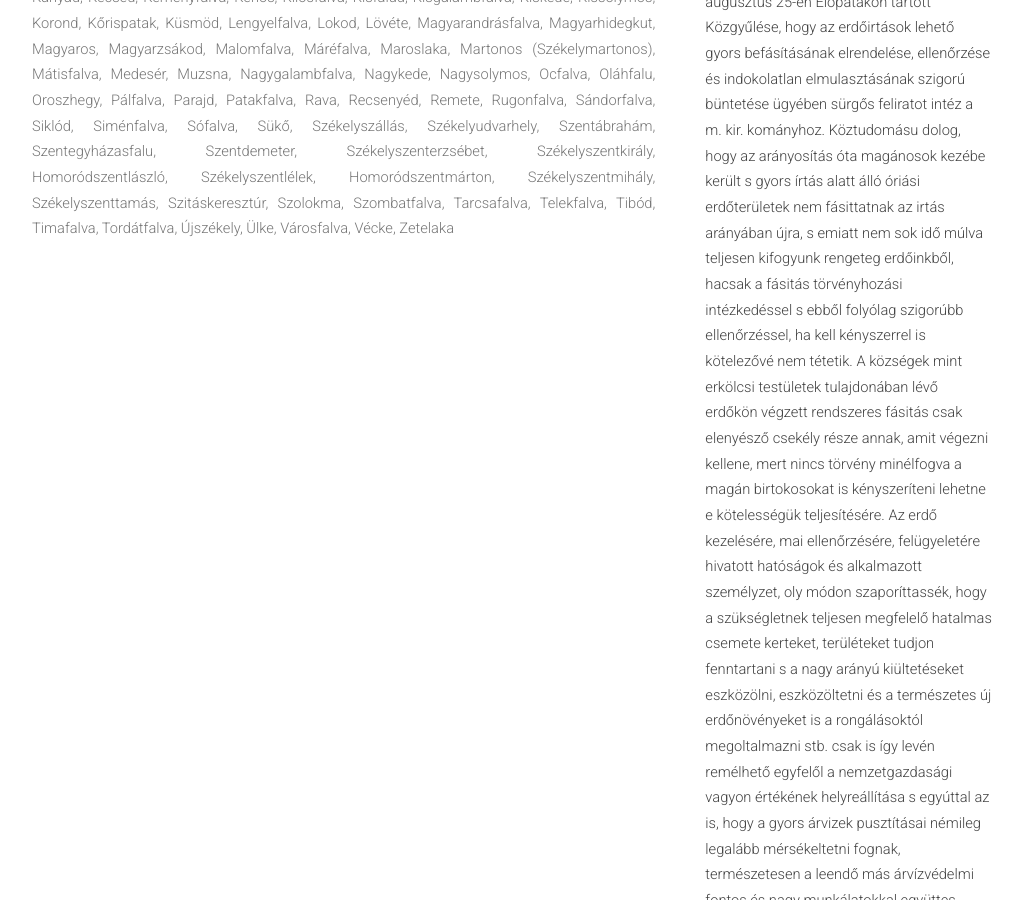
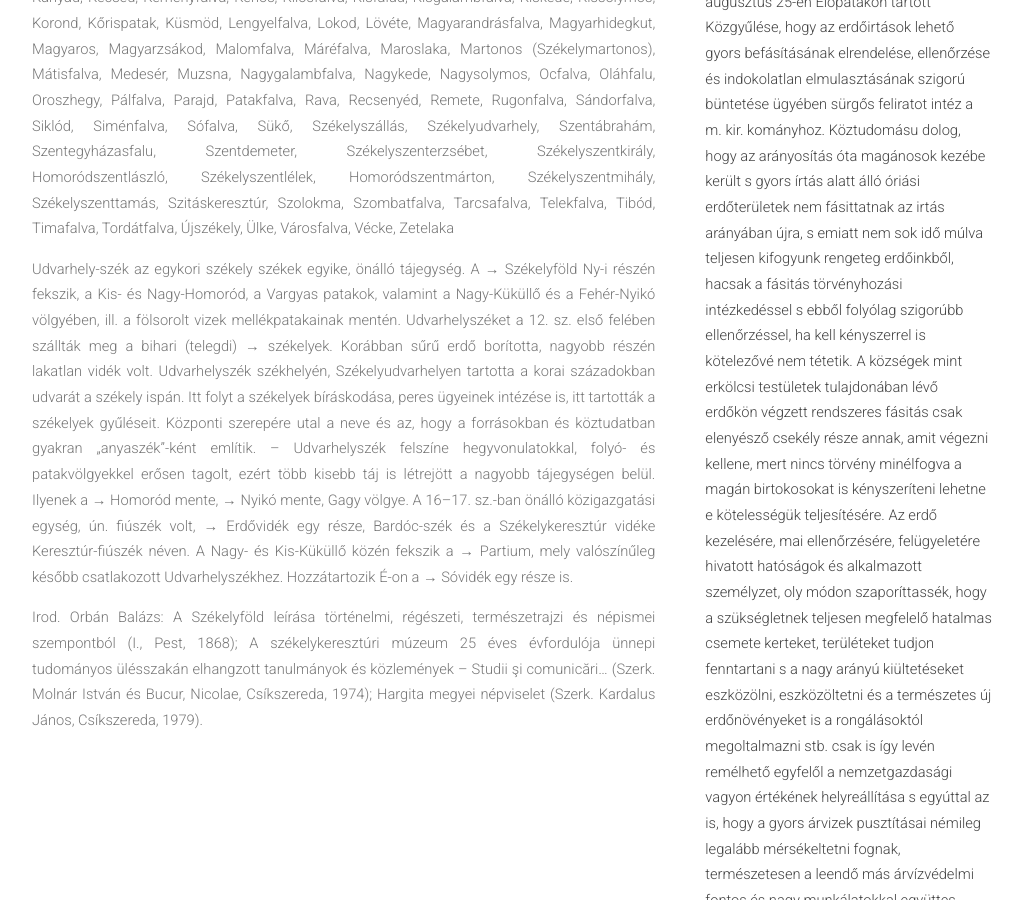
Before and after one commit to siculia/siculia.github.io, a Jekyll site: the page built from siculia-udvarhelyszek.html, in a window 1280 px wide and 900 px high, scrolled down 1618 px. Shown: the whole window, without its empty margins (128-1150 px from the left). Built offline with Jekyll 4.4.1, drawn with Linux system fonts in a browser that asks for light colours; nearby versions of some CDN libraries; library files that are not in the unit come from our copies.

Commit message:
Udvarhelyszék

```diff
--- a/siculia-udvarhelyszek.html
+++ b/siculia-udvarhelyszek.html
@@ -70,6 +70,10 @@ layout: default
 							Székelyszenttamás, Szitáskeresztúr, Szolokma, Szombatfalva, Tarcsafalva, Telekfalva, Tibód, Timafalva, Tordátfalva, Újszékely, Ülke,
 							Városfalva, Vécke, Zetelaka </p>
 
+							<p style="text-align: justify;">Udvarhely-szék az egykori székely székek egyike, önálló tájegység. A → Székelyföld Ny-i részén fekszik, a Kis- és Nagy-Homoród, a Vargyas patakok, valamint a Nagy-Küküllő és a Fehér-Nyikó völgyében, ill. a fölsorolt vizek mellékpatakainak mentén. Udvarhelyszéket a 12. sz. első felében szállták meg a bihari (telegdi) → székelyek. Korábban sűrű erdő borította, nagyobb részén lakatlan vidék volt. Udvarhelyszék székhelyén, Székelyudvarhelyen tartotta a korai századokban udvarát a székely ispán. Itt folyt a székelyek bíráskodása, peres ügyeinek intézése is, itt tartották a székelyek gyűléseit. Központi szerepére utal a neve és az, hogy a forrásokban és köztudatban gyakran „anyaszék”-ként említik. – Udvarhelyszék felszíne hegyvonulatokkal, folyó- és patakvölgyekkel erősen tagolt, ezért több kisebb táj is létrejött a nagyobb tájegységen belül. Ilyenek a → Homoród mente, → Nyikó mente, Gagy völgye. A 16–17. sz.-ban önálló közigazgatási egység, ún. fiúszék volt, → Erdővidék egy része, Bardóc-szék és a Székelykeresztúr vidéke Keresztúr-fiúszék néven. A Nagy- és Kis-Küküllő közén fekszik a → Partium, mely valószínűleg később csatlakozott Udvarhelyszékhez. Hozzátartozik É-on a → Sóvidék egy része is.</p>
+
+							<p style="text-align: justify;">Irod. Orbán Balázs: A Székelyföld leírása történelmi, régészeti, természetrajzi és népismei szempontból (I., Pest, 1868); A székelykeresztúri múzeum 25 éves évfordulója ünnepi tudományos ülésszakán elhangzott tanulmányok és közlemények – Studii şi comunicări… (Szerk. Molnár István és Bucur, Nicolae, Csíkszereda, 1974); Hargita megyei népviselet (Szerk. Kardalus János, Csíkszereda, 1979).</p>
+
 					</section>
 				</div>
 				{% include sidebar.html %}
```
